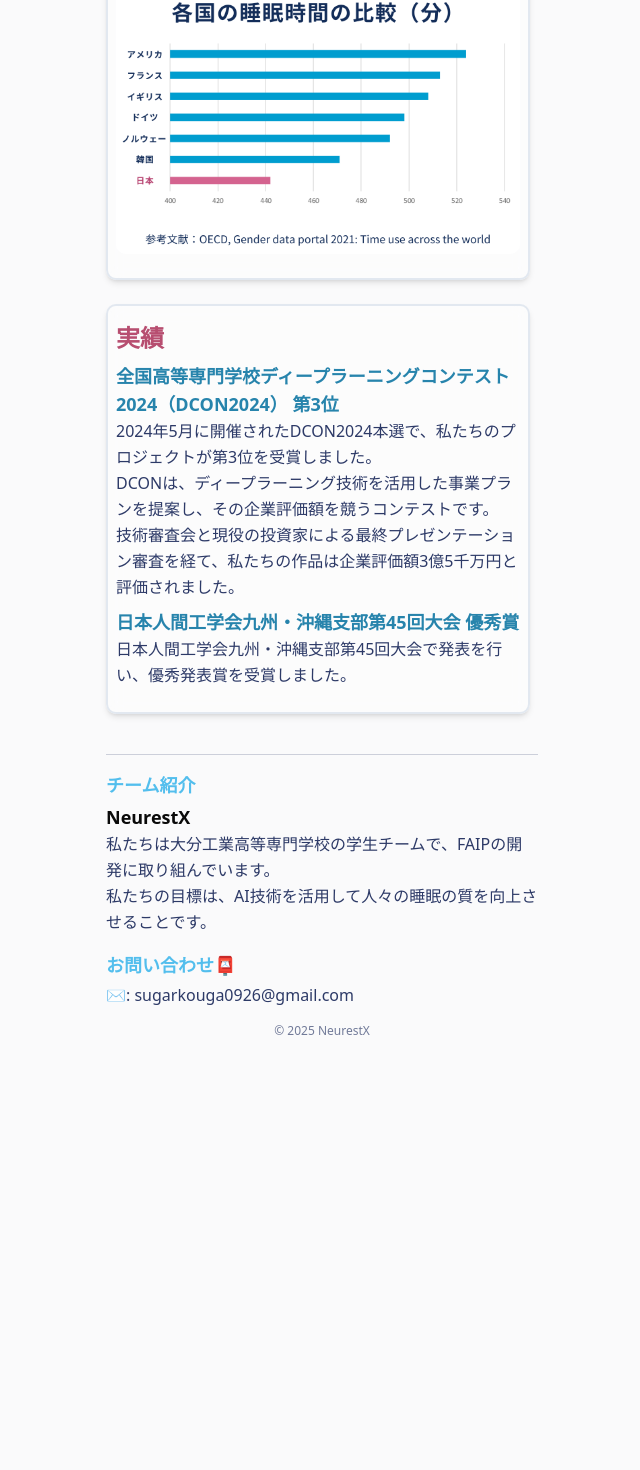
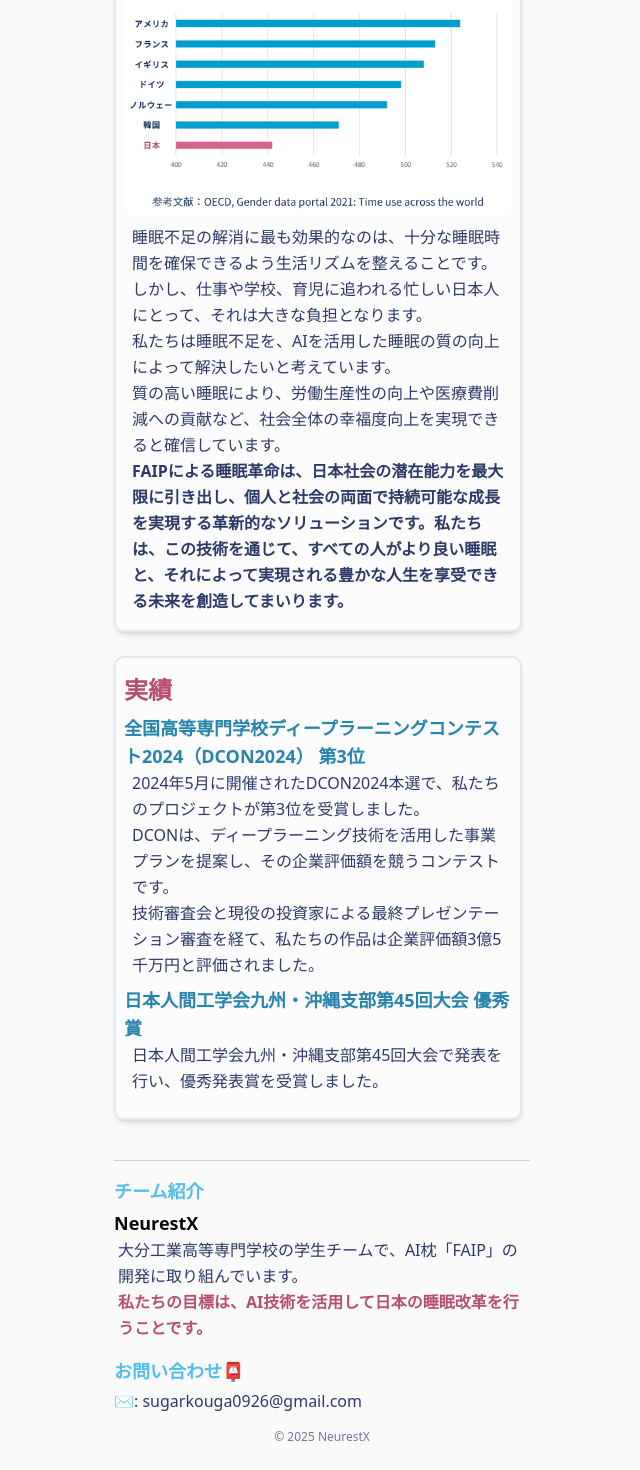
Before and after one commit to Sym521/faip-expo2025, a Next.js app: page / in a window 1280 px wide. Shown: the part 2514-3984 px from the top of the page, without its empty margins (318-958 px from the left). Before the commit the page ends 3585 px from the top, so only its background shows below. Built offline with nearby package versions, Linux system fonts and the light colour scheme.

Commit message:
feat: complete japanese page

```diff
--- a/src/app/page.tsx
+++ b/src/app/page.tsx
@@ -3,14 +3,13 @@ import Image from "next/image";
 import { getMessages } from "./i18n";
 import { useLang } from "./LangContext";
 import Link from "next/link";
-import { requestFormReset } from "react-dom";
 
 export default function Home() {
 	const { lang } = useLang();
 	const t = getMessages(lang);
 
 	return (
-		<main className="max-w-md mx-auto px-2 pb-8">
+		<main className="max-w-md mx-auto px-4 pb-8">
 			<section className="pb-8 text-left relative">
 				<div className="font-inter text-[5rem] font-extrabold leading-16 tracking-tighter text-[#3280e6] mb-4">
 					<p className="text-[#53beed]">Redesign</p>
@@ -83,7 +82,7 @@ export default function Home() {
 					{t.menu.future}
 				</h2>
 				{t.future_contents.map((line: string, idx: number) => {
-					// 画像挿入用: 文字列が [img:パス] の形式なら画像を表示
+					const boldMatch = line.match(/^\*\*(.+)\*\*$/);
 					const imgMatch = line.match(/^\[img:(.+)\]$/);
 					if (imgMatch) {
 						return (
@@ -99,8 +98,18 @@ export default function Home() {
 							</div>
 						);
 					}
+					if (boldMatch) {
+						return (
+							<p
+								key={idx}
+								className="px-2 text-blue-950/90 leading-relaxed font-semibold"
+							>
+								{boldMatch[1]}
+							</p>
+						);
+					}
 					return (
-						<p key={idx} className="text-blue-950/90 leading-relaxed">
+						<p key={idx} className="px-2 text-blue-950/90 leading-relaxed">
 							{line}
 						</p>
 					);
@@ -114,9 +123,13 @@ export default function Home() {
 					{t.menu.achievements}
 				</h2>
 				<div className="my-2">
-					<Link href="https://dcon.ai/dcon2024/" className="text-lg font-bold text-[#2784ac] hover:underline">{t.achievement_title_dcon}</Link>
+					<Link
+						href="https://dcon.ai/dcon2024/"
+						className="text-lg font-bold text-[#2784ac] hover:underline"
+					>
+						{t.achievement_title_dcon}
+					</Link>
 					{t.achievement_text_dcon.map((line: string, idx: number) => {
-						// 画像挿入用: 文字列が [img:パス] の形式なら画像を表示
 						const imgMatch = line.match(/^\[img:(.+)\]$/);
 						if (imgMatch) {
 							return (
@@ -133,23 +146,29 @@ export default function Home() {
 							);
 						}
 						return (
-							<p key={idx} className="text-base text-blue-950/90 leading-relaxed">
+							<p
+								key={idx}
+								className="px-2 text-base text-blue-950/90 leading-relaxed"
+							>
 								{line}
 							</p>
 						);
 					})}
 				</div>
 				<div className="my-2">
-					<Link href="https://www.oita-ct.ac.jp/2024/12/26/20241225_45thjesko/" className="text-lg font-bold text-[#2784ac] hover:underline">{t.achievement_title_jes}</Link>
+					<Link
+						href="https://www.oita-ct.ac.jp/2024/12/26/20241225_45thjesko/"
+						className="text-lg font-bold text-[#2784ac] hover:underline"
+					>
+						{t.achievement_title_jes}
+					</Link>
 					{t.achievement_text_jes.map((line: string, idx: number) => {
 						const imgMatch = line.match(/^\[img:(.+)\]$/);
 						if (imgMatch) {
 							return (
 								<div key={idx} className="my-2 flex justify-center">
-
 									<Image
-										src={imgMatch
-										[1]}
+										src={imgMatch[1]}
 										alt="Description of jes"
 										width={500}
 										height={300}
@@ -160,13 +179,15 @@ export default function Home() {
 							);
 						}
 						return (
-							<p key={idx} className="text-base text-blue-950/90 leading-relaxed">
+							<p
+								key={idx}
+								className="px-2 text-base text-blue-950/90 leading-relaxed"
+							>
 								{line}
 							</p>
 						);
 					})}
 				</div>
-
 			</section>
 
 			{/* footer */}
@@ -177,14 +198,13 @@ export default function Home() {
 					</h3>
 					<p className="mt-1 text-lg font-bold">NeurestX</p>
 					{t.footer.team_contents.map((line: string, idx: number) => {
+						const boldMatch = line.match(/^\*\*(.+)\*\*$/);
 						const imgMatch = line.match(/^\[img:(.+)\]$/);
 						if (imgMatch) {
 							return (
 								<div key={idx} className="my-2 flex justify-center">
-
 									<Image
-										src={imgMatch
-										[1]}
+										src={imgMatch[1]}
 										alt="About us"
 										width={500}
 										height={300}
@@ -194,8 +214,23 @@ export default function Home() {
 								</div>
 							);
 						}
+
+						if (boldMatch) {
+							return (
+								<p
+									key={idx}
+									className="px-1 text-[#b74e70] leading-relaxed font-semibold"
+								>
+									{boldMatch[1]}
+								</p>
+							);
+						}
+
 						return (
-							<p key={idx} className="text-base text-blue-950/90 leading-relaxed">
+							<p
+								key={idx}
+								className="px-1 text-base text-blue-950/90 leading-relaxed"
+							>
 								{line}
 							</p>
 						);
@@ -205,7 +240,12 @@ export default function Home() {
 					<h3 className="text-lg font-semibold text-[#53beed] mb-1">
 						{t.menu.contact}
 					</h3>
-					<Link href="mailto:sugarkouga0926@gmail.com" className="text-blue-950/90">{t.footer.contact}</Link>
+					<Link
+						href="mailto:sugarkouga0926@gmail.com"
+						className="text-blue-950/90"
+					>
+						{t.footer.contact}
+					</Link>
 				</section>
 				<div className="mt-4 text-xs text-blue-950/60 text-center">
 					&copy; {new Date().getFullYear()} NeurestX
--- a/src/i18n/ja.json
+++ b/src/i18n/ja.json
@@ -20,7 +20,11 @@
 	],
 	"future_contents": [
 		"現在、日本は他の先進国と比べて睡眠不足が深刻です。OECD（経済協力開発機構）の2021年の調査によると、日本人の平均睡眠時間は7時間22分で、OECD加盟国中で最も短いとされています。",
-		"[img:/compareSleepingHours.png]"
+		"[img:/compareSleepingHours.png]",
+		"睡眠不足の解消に最も効果的なのは、十分な睡眠時間を確保できるよう生活リズムを整えることです。しかし、仕事や学校、育児に追われる忙しい日本人にとって、それは大きな負担となります。",
+		"私たちは睡眠不足を、AIを活用した睡眠の質の向上によって解決したいと考えています。",
+		"質の高い睡眠により、労働生産性の向上や医療費削減への貢献など、社会全体の幸福度向上を実現できると確信しています。",
+		"**FAIPによる睡眠革命は、日本社会の潜在能力を最大限に引き出し、個人と社会の両面で持続可能な成長を実現する革新的なソリューションです。私たちは、この技術を通じて、すべての人がより良い睡眠と、それによって実現される豊かな人生を享受できる未来を創造してまいります。**"
 	],
 	"achievement_title_dcon": "全国高等専門学校ディープラーニングコンテスト2024（DCON2024） 第3位",
 	"achievement_text_dcon": [
@@ -34,8 +38,8 @@
 	],
 	"footer": {
 		"team_contents": [
-			"私たちは大分工業高等専門学校の学生チームで、FAIPの開発に取り組んでいます。",
-			"私たちの目標は、AI技術を活用して人々の睡眠の質を向上させることです。"
+			"大分工業高等専門学校の学生チームで、AI枕「FAIP」の開発に取り組んでいます。",
+			"**私たちの目標は、AI技術を活用して日本の睡眠改革を行うことです。**"
 		],
 		"contact": "✉️: sugarkouga0926@gmail.com"
 	},
```
